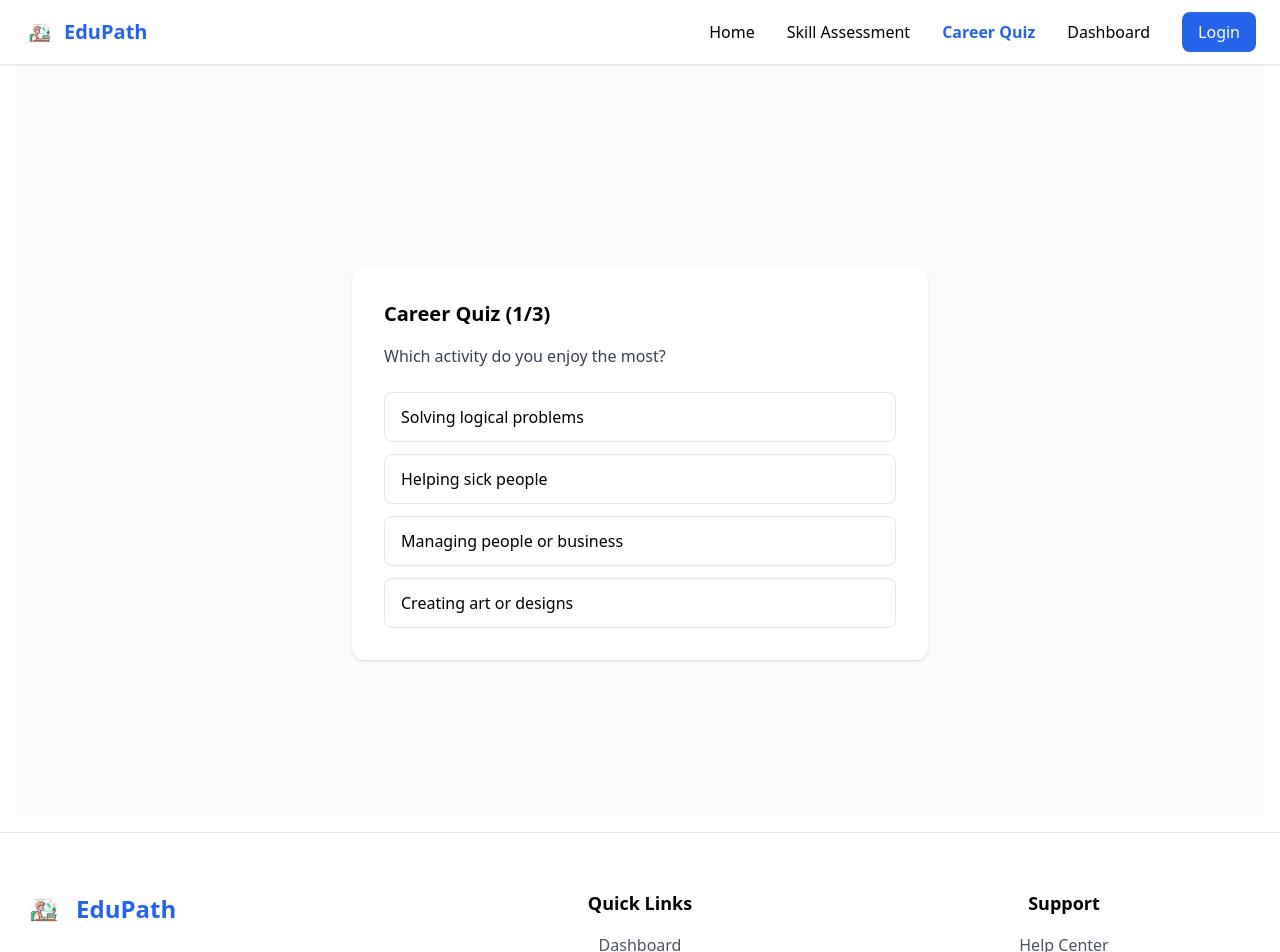
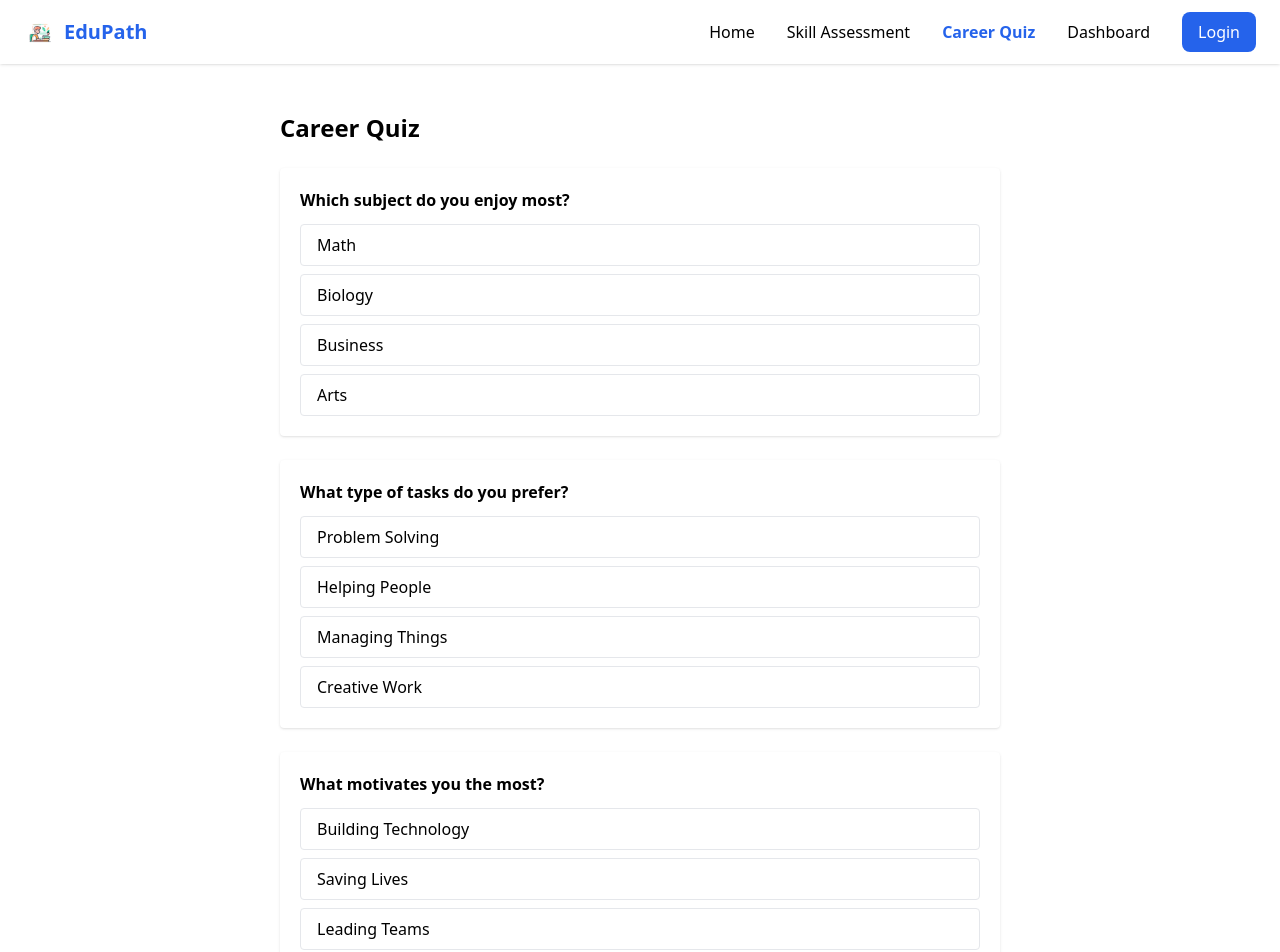
Before and after one commit to Rahul12jain/EduPath-Career-Guidance-Platform, a React (Vite) app in the folder frontend/: page /careerquiz in a window 1280 px wide. Shown: the top 952 px of the page. Built offline with nearby package versions, Linux system fonts and the light colour scheme.

Commit message:
Add addition feature in Dashboard like recommended top 3 career based on their choosen percentage and also so some changes done in CareerQuiz.jsx file

```diff
--- a/frontend/package.json
+++ b/frontend/package.json
@@ -10,6 +10,7 @@
     "preview": "vite preview"
   },
   "dependencies": {
+    "axios": "^1.13.5",
     "react": "^19.2.0",
     "react-dom": "^19.2.0",
     "react-icons": "^5.5.0",
--- a/frontend/src/App.jsx
+++ b/frontend/src/App.jsx
@@ -15,6 +15,8 @@ import Skill from "./pages/Skill";
 
 import { ToastContainer } from "react-toastify";
 import "react-toastify/dist/ReactToastify.css";
+import ProtectedRoute from "./components/ProtectedRoute";
+
 
 function App() {
   return (
@@ -27,7 +29,7 @@ function App() {
             <Route path="/quiz" element={<Quiz />} />
             <Route path="/skill" element={<Skill />} />
             <Route path="/careers" element={<Careers />} />
-            <Route path="/dashboard" element={<Dashboard />} />
+            <Route path="/dashboard" element={<ProtectedRoute><Dashboard /></ProtectedRoute>} />
             <Route path="/login" element={<Login />} />
             <Route path="/signup" element={<SignUp />} />
             <Route path="/about" element={<About />} />
--- a/frontend/src/pages/CareerQuiz.jsx
+++ b/frontend/src/pages/CareerQuiz.jsx
@@ -1,109 +1,266 @@
+// import { useState } from "react";
+
+// const questions = [
+//   {
+//     question: "Which activity do you enjoy the most?",
+//     options: [
+//       { text: "Solving logical problems", career: "Technology" },
+//       { text: "Helping sick people", career: "Healthcare" },
+//       { text: "Managing people or business", career: "Business" },
+//       { text: "Creating art or designs", career: "Creative Arts" },
+//     ],
+//   },
+//   {
+//     question: "Which subject do you like the most?",
+//     options: [
+//       { text: "Mathematics / Computer Science", career: "Technology" },
+//       { text: "Biology", career: "Healthcare" },
+//       { text: "Economics / Commerce", career: "Business" },
+//       { text: "Drawing / Media", career: "Creative Arts" },
+//     ],
+//   },
+//   {
+//     question: "How do you prefer to work?",
+//     options: [
+//       { text: "Independently with systems", career: "Technology" },
+//       { text: "Directly with people", career: "Healthcare" },
+//       { text: "Leading a team", career: "Business" },
+//       { text: "Expressing creativity", career: "Creative Arts" },
+//     ],
+//   },
+// ];
+
+// function CareerQuiz() {
+//   const [current, setCurrent] = useState(0);
+//   const [answers, setAnswers] = useState([]);
+//   const [showResult, setShowResult] = useState(false);
+
+//   const handleAnswer = (career) => {
+//     setAnswers([...answers, career]);
+
+//     if (current + 1 < questions.length) {
+//       setCurrent(current + 1);
+//     } else {
+//       setShowResult(true);
+//     }
+//   };
+
+//   const getResult = () => {
+//     const count = {};
+//     answers.forEach((career) => {
+//       count[career] = (count[career] || 0) + 1;
+//     });
+
+//     return Object.keys(count).reduce((a, b) => (count[a] > count[b] ? a : b));
+//   };
+
+//   return (
+//     <div className="min-h-screen bg-gray-50 flex items-center justify-center px-4 pt-24">
+//       <div className="bg-white rounded-xl shadow p-8 max-w-xl w-full">
+//         {!showResult ? (
+//           <>
+//             <h2 className="text-xl font-bold mb-4">
+//               Career Quiz ({current + 1}/{questions.length})
+//             </h2>
+
+//             <p className="mb-6 text-gray-700">{questions[current].question}</p>
+
+//             <div className="space-y-3">
+//               {questions[current].options.map((option, index) => (
+//                 <button
+//                   key={index}
+//                   onClick={() => handleAnswer(option.career)}
+//                   className="w-full text-left px-4 py-3 border rounded-lg hover:bg-blue-50 transition"
+//                 >
+//                   {option.text}
+//                 </button>
+//               ))}
+//             </div>
+//           </>
+//         ) : (
+//           <>
+//             <h2 className="text-2xl font-bold mb-4 text-center">
+//               Your Recommended Career
+//             </h2>
+
+//             <p className="text-center text-lg text-blue-600 font-semibold">
+//               {getResult()}
+//             </p>
+
+//             <p className="text-center text-gray-600 mt-4">
+//               This result is based on your interests and preferences.
+//             </p>
+
+//             <button
+//               onClick={() => {
+//                 setCurrent(0);
+//                 setAnswers([]);
+//                 setShowResult(false);
+//               }}
+//               className="mt-6 w-full bg-blue-600 text-white py-3 rounded-lg hover:bg-blue-700 transition"
+//             >
+//               Retake Quiz
+//             </button>
+//           </>
+//         )}
+//       </div>
+//     </div>
+//   );
+// }
+
+// export default CareerQuiz;
+
 import { useState } from "react";
+import { useNavigate } from "react-router-dom";
+import API from "../services/api";
+
+function CareerQuiz() {
+  const navigate = useNavigate();
 
 const questions = [
   {
-    question: "Which activity do you enjoy the most?",
+    id: "1",
+    question: "Which subject do you enjoy most?",
+    options: ["Math", "Biology", "Business", "Arts"],
+  },
+  {
+    id: "2",
+    question: "What type of tasks do you prefer?",
     options: [
-      { text: "Solving logical problems", career: "Technology" },
-      { text: "Helping sick people", career: "Healthcare" },
-      { text: "Managing people or business", career: "Business" },
-      { text: "Creating art or designs", career: "Creative Arts" },
+      "Problem Solving",
+      "Helping People",
+      "Managing Things",
+      "Creative Work",
     ],
   },
   {
-    question: "Which subject do you like the most?",
+    id: "3",
+    question: "What motivates you the most?",
     options: [
-      { text: "Mathematics / Computer Science", career: "Technology" },
-      { text: "Biology", career: "Healthcare" },
-      { text: "Economics / Commerce", career: "Business" },
-      { text: "Drawing / Media", career: "Creative Arts" },
+      "Building Technology",
+      "Saving Lives",
+      "Leading Teams",
+      "Designing Experiences",
     ],
   },
   {
-    question: "How do you prefer to work?",
+    id: "4",
+    question: "Which environment do you prefer?",
     options: [
-      { text: "Independently with systems", career: "Technology" },
-      { text: "Directly with people", career: "Healthcare" },
-      { text: "Leading a team", career: "Business" },
-      { text: "Expressing creativity", career: "Creative Arts" },
+      "Tech Company",
+      "Hospital",
+      "Corporate Office",
+      "Creative Studio",
     ],
+  },
+  {
+    id: "5",
+    question: "Which skill describes you best?",
+    options: ["Logical Thinking", "Empathy", "Leadership", "Creativity"],
+  },
+  {
+    id: "6",
+    question: "How do you solve problems?",
+    options: [
+      "Write code",
+      "Research and diagnose",
+      "Strategize plans",
+      "Sketch ideas",
+    ],
+  },
+  {
+    id: "7",
+    question: "What kind of projects excite you?",
+    options: [
+      "Apps & Software",
+      "Medical Research",
+      "Startups",
+      "Design Portfolios",
+    ],
+  },
+  {
+    id: "8",
+    question: "What is your dream workplace?",
+    options: [
+      "Tech Startup",
+      "Medical Center",
+      "Corporate Firm",
+      "Design Agency",
+    ],
+  },
+  {
+    id: "9",
+    question: "Which strength defines you?",
+    options: [
+      "Analytical Thinking",
+      "Compassion",
+      "Decision Making",
+      "Imagination",
+    ],
+  },
+  {
+    id: "10",
+    question: "What role do you prefer in a team?",
+    options: ["Technical Expert", "Caregiver", "Team Leader", "Creative Head"],
   },
 ];
 
-function CareerQuiz() {
-  const [current, setCurrent] = useState(0);
   const [answers, setAnswers] = useState([]);
-  const [showResult, setShowResult] = useState(false);
 
-  const handleAnswer = (career) => {
-    setAnswers([...answers, career]);
+  const handleSelect = (questionId, option) => {
+    setAnswers((prev) => {
+      const filtered = prev.filter((a) => a.questionId !== questionId);
+      return [...filtered, { questionId, answer: option }];
+    });
+  };
 
-    if (current + 1 < questions.length) {
-      setCurrent(current + 1);
-    } else {
-      setShowResult(true);
+  const handleSubmit = async () => {
+    try {
+      await API.post("/quiz/submit", { answers });
+      navigate("/dashboard");
+    } catch (error) {
+      alert("Error submitting quiz");
     }
   };
 
-  const getResult = () => {
-    const count = {};
-    answers.forEach((career) => {
-      count[career] = (count[career] || 0) + 1;
-    });
+  return (
+    <div className="pt-24 px-6 max-w-3xl mx-auto">
+      <h1 className="text-2xl font-bold mb-6">Career Quiz</h1>
 
-    return Object.keys(count).reduce((a, b) => (count[a] > count[b] ? a : b));
-  };
+      {questions.map((q) => (
+        <div key={q.id} className="mb-6 bg-white p-5 rounded shadow">
+          <h2 className="font-semibold mb-3">{q.question}</h2>
+          <div className="space-y-2">
+            {q.options.map((option) => {
+              const isSelected = answers.find(
+                (a) => a.questionId === q.id && a.answer === option,
+              );
 
               return (
-    <div className="min-h-screen bg-gray-50 flex items-center justify-center px-4 pt-24">
-      <div className="bg-white rounded-xl shadow p-8 max-w-xl w-full">
-        {!showResult ? (
-          <>
-            <h2 className="text-xl font-bold mb-4">
-              Career Quiz ({current + 1}/{questions.length})
-            </h2>
-
-            <p className="mb-6 text-gray-700">{questions[current].question}</p>
-
-            <div className="space-y-3">
-              {questions[current].options.map((option, index) => (
                 <button
-                  key={index}
-                  onClick={() => handleAnswer(option.career)}
-                  className="w-full text-left px-4 py-3 border rounded-lg hover:bg-blue-50 transition"
+                  key={option}
+                  onClick={() => handleSelect(q.id, option)}
+                  className={`block w-full text-left px-4 py-2 border rounded transition
+        ${
+          isSelected
+            ? "bg-blue-600 text-white border-blue-600"
+            : "hover:bg-blue-50"
+        }`}
                 >
-                  {option.text}
+                  {option}
                 </button>
+              );
+            })}
+          </div>
+        </div>
       ))}
-            </div>
-          </>
-        ) : (
-          <>
-            <h2 className="text-2xl font-bold mb-4 text-center">
-              Your Recommended Career
-            </h2>
-
-            <p className="text-center text-lg text-blue-600 font-semibold">
-              {getResult()}
-            </p>
-
-            <p className="text-center text-gray-600 mt-4">
-              This result is based on your interests and preferences.
-            </p>
 
       <button
-              onClick={() => {
-                setCurrent(0);
-                setAnswers([]);
-                setShowResult(false);
-              }}
-              className="mt-6 w-full bg-blue-600 text-white py-3 rounded-lg hover:bg-blue-700 transition"
+        onClick={handleSubmit}
+        className="bg-gradient-to-r from-blue-600 to-purple-600 text-white px-6 py-2 rounded-lg"
       >
-              Retake Quiz
+        Submit Quiz
       </button>
-          </>
-        )}
-      </div>
     </div>
   );
 }
--- a/frontend/src/pages/Hero.jsx
+++ b/frontend/src/pages/Hero.jsx
@@ -18,7 +18,7 @@ function Hero() {
         {/* CTA Buttons */}
         <div className="mt-8 flex flex-col sm:flex-row gap-4 justify-center md:justify-start">
           <Link
-            to="/quiz"
+            to="/careerquiz"
             className="bg-blue-600 text-white px-6 py-3 rounded-lg font-semibold hover:bg-blue-700 transition"
           >
             Take Career Quiz
```
Also changed, not shown: 1 other file (tests, documents, lock files or other folders). Lines whose indentation alone changed are shown as unchanged.
